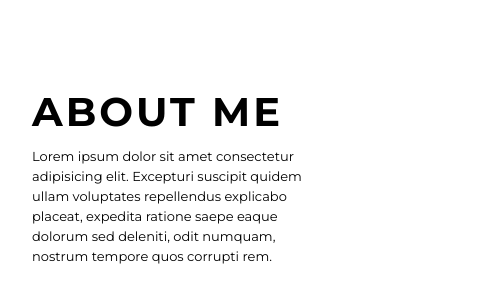
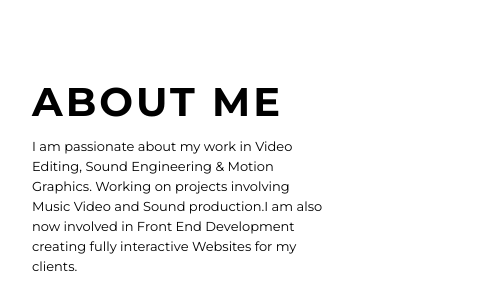
Before and after one commit to BigTel2020/Animation, a plain HTML site: page index.html in a window 1280 px wide. Shown: the part 880-1163 px from the top of the page, 177-666 px from the left. Drawn offline with Linux system fonts and the light colour scheme; grey boxes are pictures that could not be loaded.

Commit message:
wrote the about me

```diff
--- a/index.html
+++ b/index.html
@@ -48,9 +48,10 @@
   <section id="about" class="about container">
     <div class="about-info">
       <h1 class="about-info-heading">About Me</h1>
-      <p class="about-info-desc">Lorem ipsum dolor sit amet consectetur adipisicing elit. Excepturi suscipit quidem
-        ullam voluptates repellendus explicabo placeat, expedita ratione saepe eaque dolorum sed deleniti, odit numquam,
-        nostrum tempore quos corrupti rem.</p>
+      <p class="about-info-desc">I am passionate about my work in Video Editing, Sound Engineering & Motion Graphics.
+        Working on projects involving Music
+        Video and Sound production.I am also now involved in Front End Development creating fully interactive Websites
+        for my clients.</p>
       <a href="#" type="button" class="about-info-button">Download Resume</a>
     </div>
     <div class="about-img">
@@ -90,7 +91,7 @@
           </div>
           <div class="service-back">
             <h1 class="service-back-heading">Front End Dev</h1>
-            <p class="service-back-desc">Front End Development is my passion let me creat your desire for you.</p>
+            <p class="service-back-desc">Front End Development is my passion let me create your desire for you.</p>
           </div>
         </div>
       </div>
```
